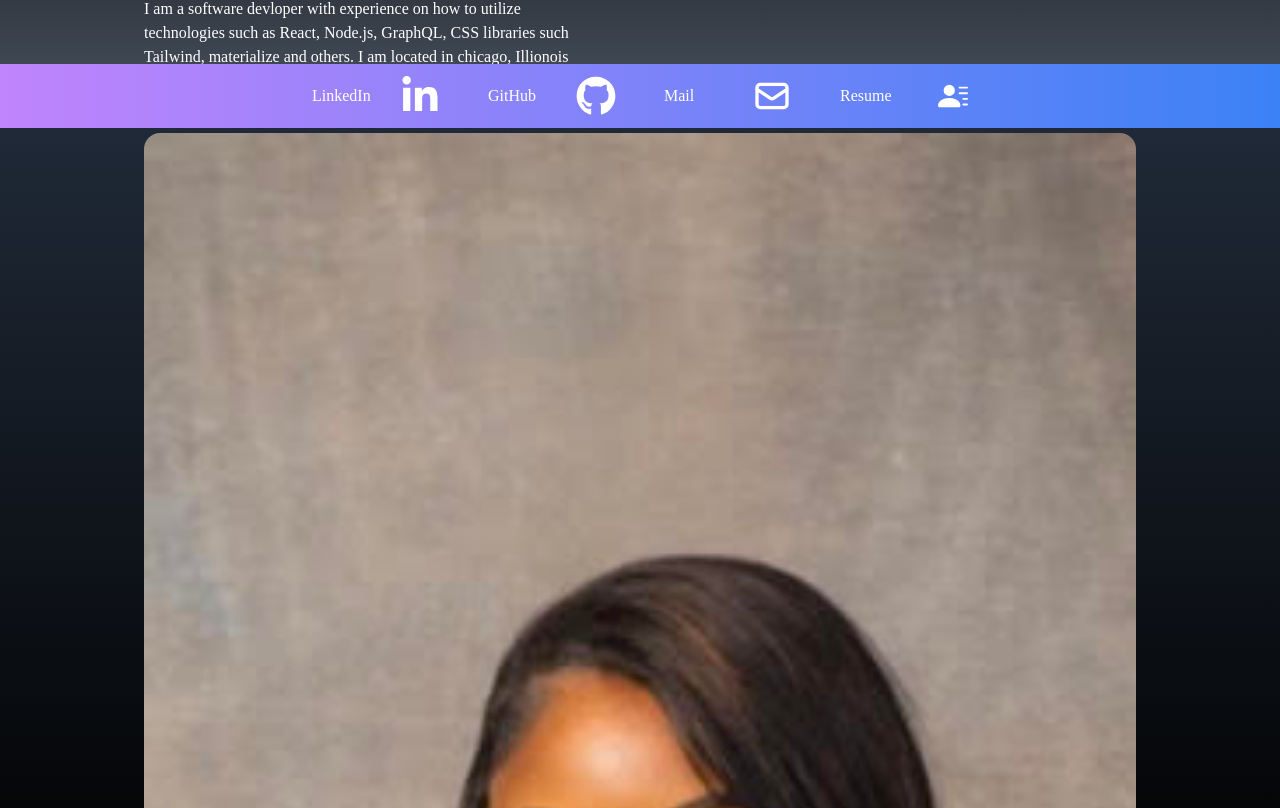
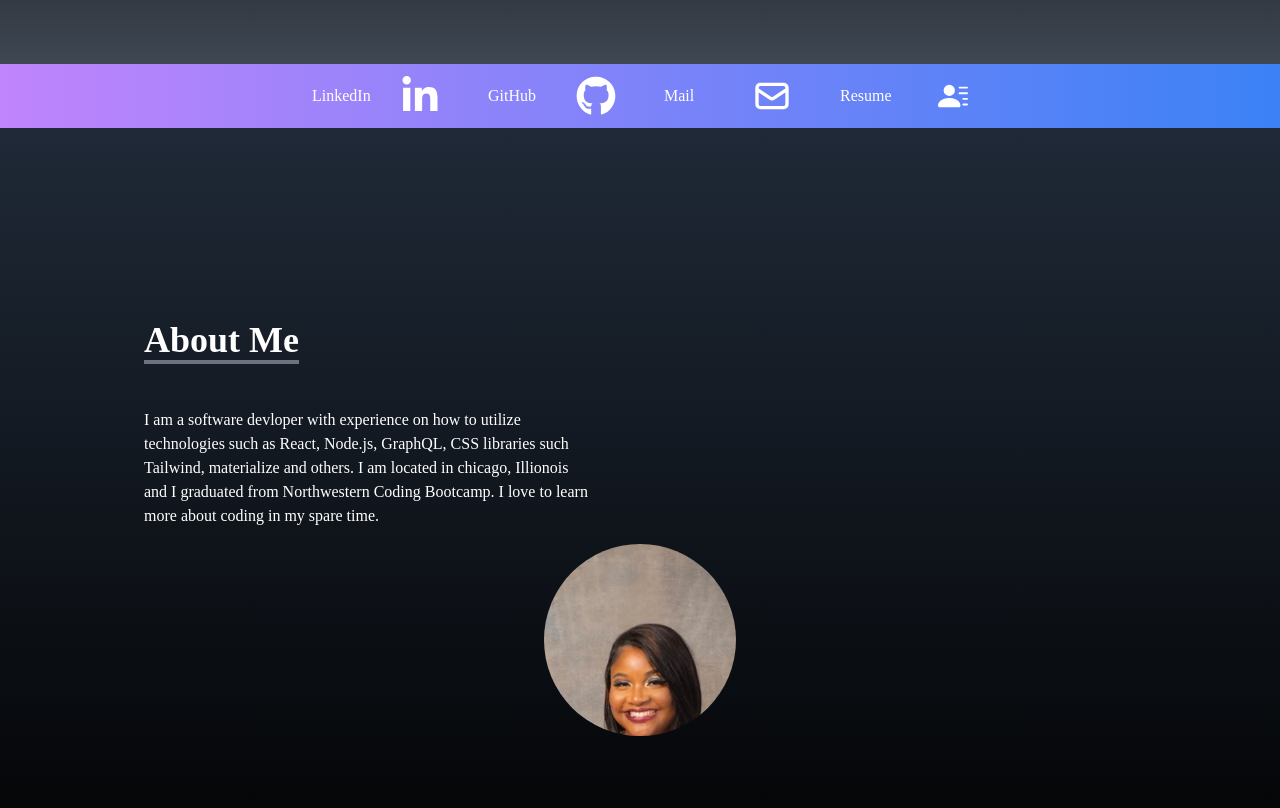
Before and after one commit to Awele1111/React-Portfolio, a React (Create React App) app in the folder portfolio_app/: page / in a window 1280 px wide. Shown: the part 672-1480 px from the top of the page. Built offline with nearby package versions, Linux system fonts and the light colour scheme; a web font is replaced by a local one.

Commit message:
adjusted image in about section

```diff
--- a/portfolio_app/src/components/Aboutpage.jsx
+++ b/portfolio_app/src/components/Aboutpage.jsx
@@ -61,16 +61,25 @@ const About = () => {
             className="rounded-2xl mx-auto w-2/3 md:w-full cursor-pointer"
           /> */}
           <div>
+
+          {/* <img
+          src={aboutImage}
+          alt="my profile"
+          className="rounded-2xl mx-auto w-1/2 md:w-full cursor-pointer"
+          /> */}
           <img
-            src={aboutImage}
-            alt="my profile"
-            className="rounded-2xl mx-auto w-2/3 md:w-full cursor-pointer"
-          />
+    src={aboutImage}
+    alt="my profile"
+    className="rounded-full mx-auto w-48 h-48 object-cover object-center"
+    style={{ borderRadius: '50%' }}
+  />
+        </div>
+
         </div>
 
       </div>
 
-    </div>
+
   );
 };
 
```
